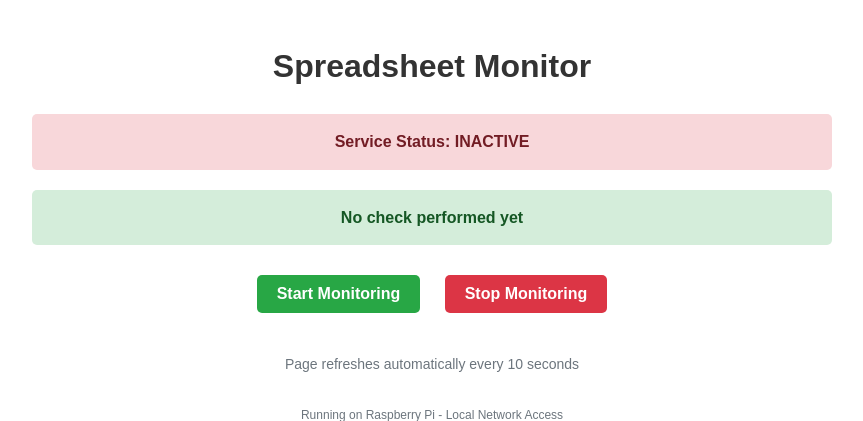
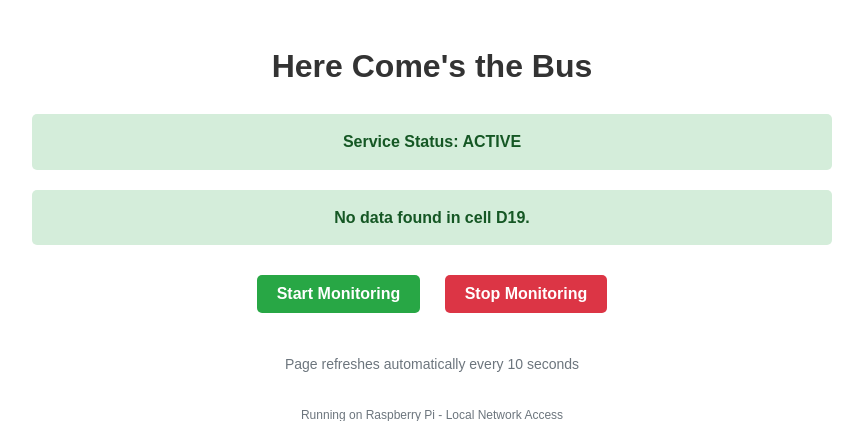
Before and after one commit to joescars/gsheet-notify, a Flask app: page / in a window 1280 px wide. Shown: the top 421 px of the page, without its empty margins (208-1071 px from the left). Run offline with Flask 3, Linux system fonts and the light colour scheme.

Commit message:
testing service refresh

```diff
--- a/templates/index.html
+++ b/templates/index.html
@@ -73,7 +73,7 @@
     </style>
 </head>
 <body>
-    <h1>Spreadsheet Monitor</h1>
+    <h1>Here Come's the Bus</h1>
 
     <div class="status {{ 'active' if is_active else 'inactive' }}">
         Service Status: {{ "ACTIVE" if is_active else "INACTIVE" }}
```
